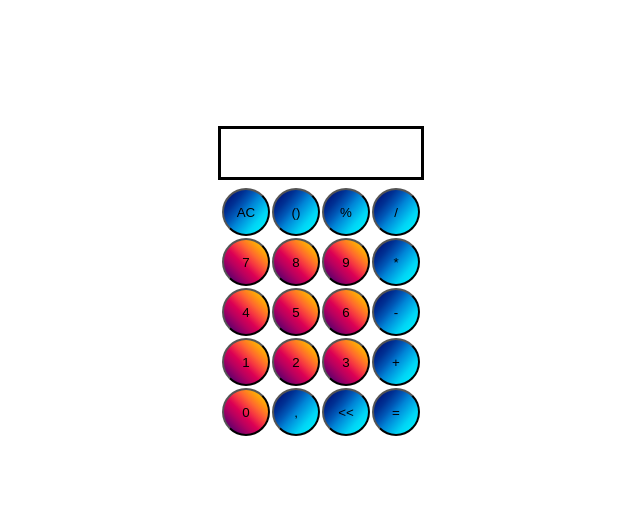
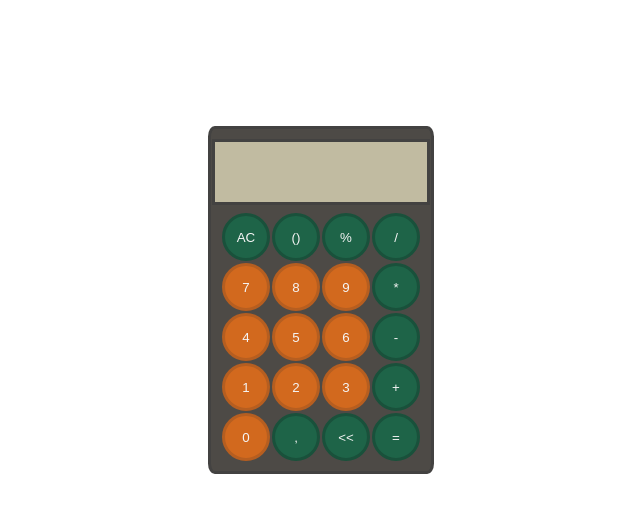
Before and after one commit to tbelahi/calculator, a plain HTML site: page index.html in a window 1280 px wide. Shown: the whole page, without its empty margins (319-959 px from the left). Drawn offline with Linux system fonts and the light colour scheme.

Commit message:
updated style

```diff
--- a/index.html
+++ b/index.html
@@ -5,6 +5,9 @@
     <meta name="viewport" content="width=device-width, initial-scale=1.0">
     <title>Calcy, the little calculator</title>
     <link rel="stylesheet" href="style.css">
+    <link rel="preconnect" href="https://fonts.googleapis.com">
+    <link rel="preconnect" href="https://fonts.gstatic.com" crossorigin>
+    <link href="https://fonts.googleapis.com/css2?family=Noto+Sans+Mono:wght@100..900&display=swap" rel="stylesheet">
     <script src="script.js" defer></script>
 </head>
 <body>
--- a/script.js
+++ b/script.js
@@ -62,6 +62,11 @@ pad.addEventListener("click", function (e) {
 })
 */
 
+const round = function round(value, precision) {
+    var multiplier = Math.pow(10, precision || 0);
+    return Math.round(value * multiplier) / multiplier;
+  }
+
 let previous = "init";
 
 pad.addEventListener("click", function (e) {
@@ -101,7 +106,9 @@ pad.addEventListener("click", function (e) {
             switch (e.target.id) {
                 case "compute":
                     console.log("compute");
-                    displayValue = operate(operator, parseFloat(leftOperand), parseFloat(rightOperand));
+                    displayValue = round(
+                        operate(operator, parseFloat(leftOperand), parseFloat(rightOperand)),
+                        6);
                     previous = 'result';
                     break;
                 case "clear":
@@ -111,7 +118,7 @@ pad.addEventListener("click", function (e) {
                     break;
                 case "percent":
                     console.log("percent");
-                    displayValue = parseFloat(displayValue) / 100;
+                    displayValue = round(parseFloat(displayValue) / 100, 6);
                     previous = "init";
                     break;
                 case "comma":
@@ -133,7 +140,7 @@ pad.addEventListener("click", function (e) {
                     break;
                 case "erase":
                     break;
-                default:
+                default: // add, divide, substract, multiply
                         switch(previous) {
                             case "init":
                                 break;
--- a/style.css
+++ b/style.css
@@ -1,21 +1,34 @@
-
 .calculator {
     margin-left: auto;
     margin-right: auto;
     margin-top: 10%;
-    width: 1000px;
+    padding: 10px;
+    width: 200px;
     max-width: calc(100% - 20px);
     display: flex;
     flex-direction: column;
     align-items: center;
     gap: 8px;
+    border: solid rgb(67, 66, 65);
+    background-color: rgb(77, 74, 70);
+    border-radius: 3%;
 }
 
 .screen {
-    border: solid;
     width: 200px;
     height: 48px;
     flex-shrink: 0;
+    padding: 6px;
+    border: solid rgb(67, 66, 65);
+    background-color: rgb(193, 187, 161);
+    text-align: right;
+    align-content: center;
+    font-family: "Noto Sans Mono", monospace;
+    font-optical-sizing: auto;
+    font-weight: bold;
+    font-style: normal;
+    font-variation-settings: "wdth" 100;
+    font-size: 36px;
 }
 
 .pad {
@@ -39,30 +52,13 @@ button {
 }
 
 .digit {
-    background-image: linear-gradient(
-  45deg,
-  hsl(240deg 100% 20%) 0%,
-  hsl(289deg 100% 21%) 11%,
-  hsl(315deg 100% 27%) 22%,
-  hsl(329deg 100% 36%) 33%,
-  hsl(337deg 100% 43%) 44%,
-  hsl(357deg 91% 59%) 56%,
-  hsl(17deg 100% 59%) 67%,
-  hsl(34deg 100% 53%) 78%,
-  hsl(45deg 100% 50%) 89%,
-  hsl(55deg 100% 50%) 100%
-);
+   background-color: chocolate;
+   color: whitesmoke;
+   border: solid rgb(182, 94, 32);
 }
 
 .operator {
-    background-image: linear-gradient(
-  130deg,
-  hsl(240deg 100% 20%) 0%,
-  hsl(220deg 100% 29%) 26%,
-  hsl(211deg 100% 36%) 39%,
-  hsl(203deg 100% 42%) 50%,
-  hsl(196deg 100% 45%) 61%,
-  hsl(188deg 100% 48%) 74%,
-  hsl(181deg 100% 50%) 100%
-);
+    background-color: rgb(30, 100, 72);
+    color: whitesmoke;
+    border: solid rgb(25, 81, 59);
 }
```
